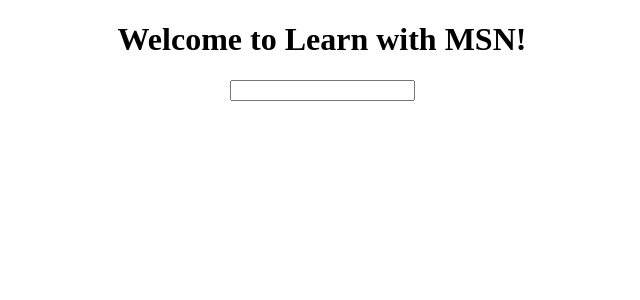
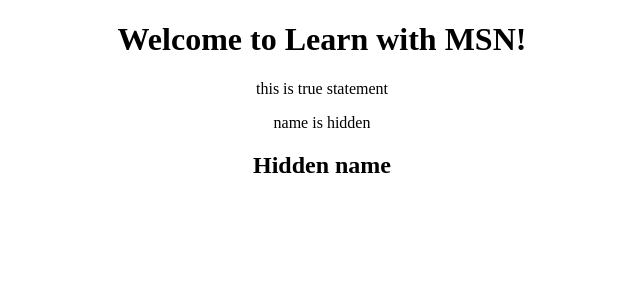
Before and after one commit to MuhammadSohailNazar/angular-basic, an Angular app in the folder angular-basic/: page / in a window 1280 px wide. Shown: the top 300 px of the page, without its empty margins (318-958 px from the left). Built offline with nearby package versions, Linux system fonts and the light colour scheme.

Commit message:
7. structure directive : ngif

```diff
--- a/angular-basic/src/app/app.component.html
+++ b/angular-basic/src/app/app.component.html
@@ -10,7 +10,8 @@
   <!-- <app-style-binding></app-style-binding> -->
   <!-- <app-event-binding></app-event-binding> -->
   <!-- <app-template-reference></app-template-reference> -->
-  <app-two-way-binding></app-two-way-binding>
+  <!-- <app-two-way-binding></app-two-way-binding> -->
+  <app-ng-if></app-ng-if>
 
 </div>
 
--- a/angular-basic/src/app/app.module.ts
+++ b/angular-basic/src/app/app.module.ts
@@ -11,6 +11,7 @@
 import { EventBindingComponent } from './event-binding/event-binding.component';
 import { TemplateReferenceComponent } from './template-reference/template-reference.component';
 import { TwoWayBindingComponent } from './two-way-binding/two-way-binding.component';
+import { NgIfComponent } from './ng-if/ng-if.component';
 
 @NgModule({
   declarations: [
@@ -22,7 +23,8 @@
     StyleBindingComponent,
     EventBindingComponent,
     TemplateReferenceComponent,
-    TwoWayBindingComponent
+    TwoWayBindingComponent,
+    NgIfComponent
   ],
   imports: [
     BrowserModule,
--- /dev/null
+++ b/angular-basic/src/app/ng-if/ng-if.component.html
@@ -0,0 +1,18 @@
+<p *ngIf="true">this is true statement</p>
+<p *ngIf="false">this is false statement</p>
+
+<p *ngIf="displayName; else elseBlock">Muhammad Sohail Nazar</p>
+<ng-template #elseBlock>
+    <p>name is hidden</p>
+</ng-template>
+
+
+<div *ngIf="displayName; then thenBlock; else elseBlock1"></div>
+
+<ng-template #thenBlock>
+    <h2>Muhammad sohail nazar</h2>
+</ng-template>
+
+<ng-template #elseBlock1>
+    <h2>Hidden name</h2>
+</ng-template>
--- /dev/null
+++ b/angular-basic/src/app/ng-if/ng-if.component.ts
@@ -0,0 +1,15 @@
+import { Component, OnInit } from '@angular/core';
+
+@Component({
+  selector: 'app-ng-if',
+  templateUrl: './ng-if.component.html',
+  styleUrls: ['./ng-if.component.css']
+})
+export class NgIfComponent implements OnInit {
+  public displayName = false;
+  constructor() { }
+
+  ngOnInit() {
+  }
+
+}
```
Also changed, not shown: angular-basic/src/app/ng-if/ng-if.component.css (added).
